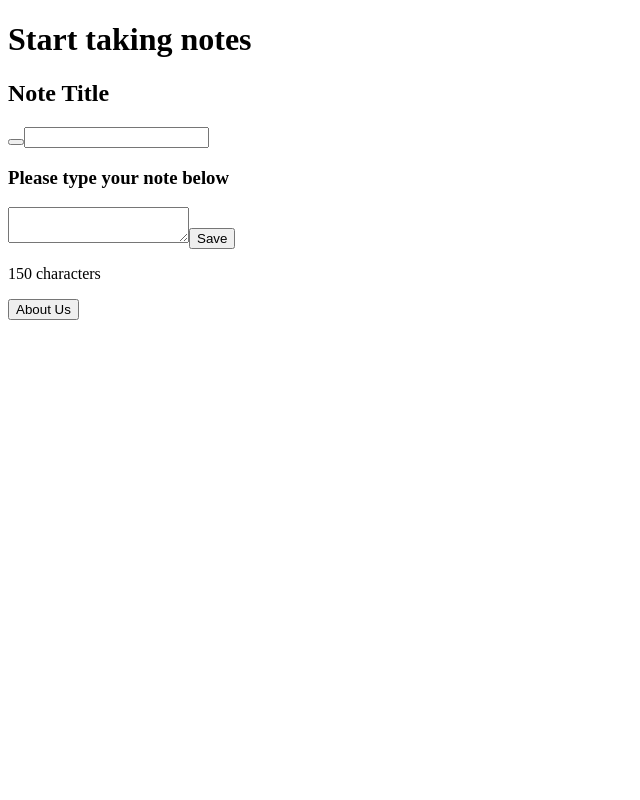
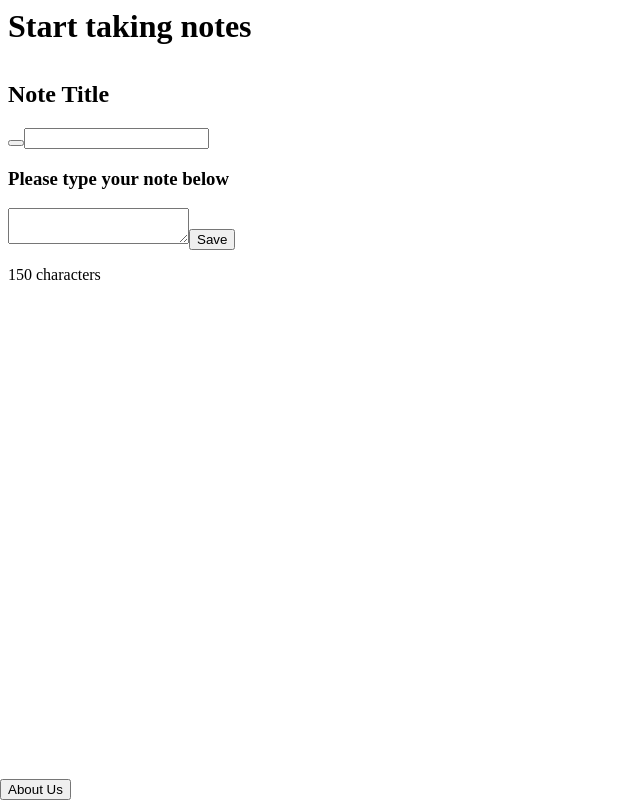
Before and after one commit to saurav-techuniv2018/notes-app, a React (Create React App) app: page / in a window 1280 px wide. Shown: the whole page, without its empty margins (0-640 px from the left). Built offline with nearby package versions, Linux system fonts and the light colour scheme.

Commit message:
flex layout for App component
flex layout for App component

```diff
--- /dev/null
+++ b/src/App.css
@@ -0,0 +1,36 @@
+/* Full Height */
+
+html {
+  height: 100vh;
+}
+
+#root {
+  height: 100%;
+}
+
+body {
+  margin: 0;
+  height: 100%;
+}
+
+/* Flex Layout */
+
+.App {
+  height: 100%;
+  display: flex;
+  flex-direction: column;
+}
+
+main {
+  flex-grow: 1;
+}
+
+/* Margins */
+
+header, main {
+  margin: 8px;
+}
+
+h1 {
+  margin: 0;
+}
--- a/src/App.jsx
+++ b/src/App.jsx
@@ -3,6 +3,8 @@ import React from 'react';
 import Title from './components/title';
 import NewNote from './components/new-note';
 import AboutUs from './components/about-us';
+
+import './App.css';
 
 const App = () =>
   (
```
